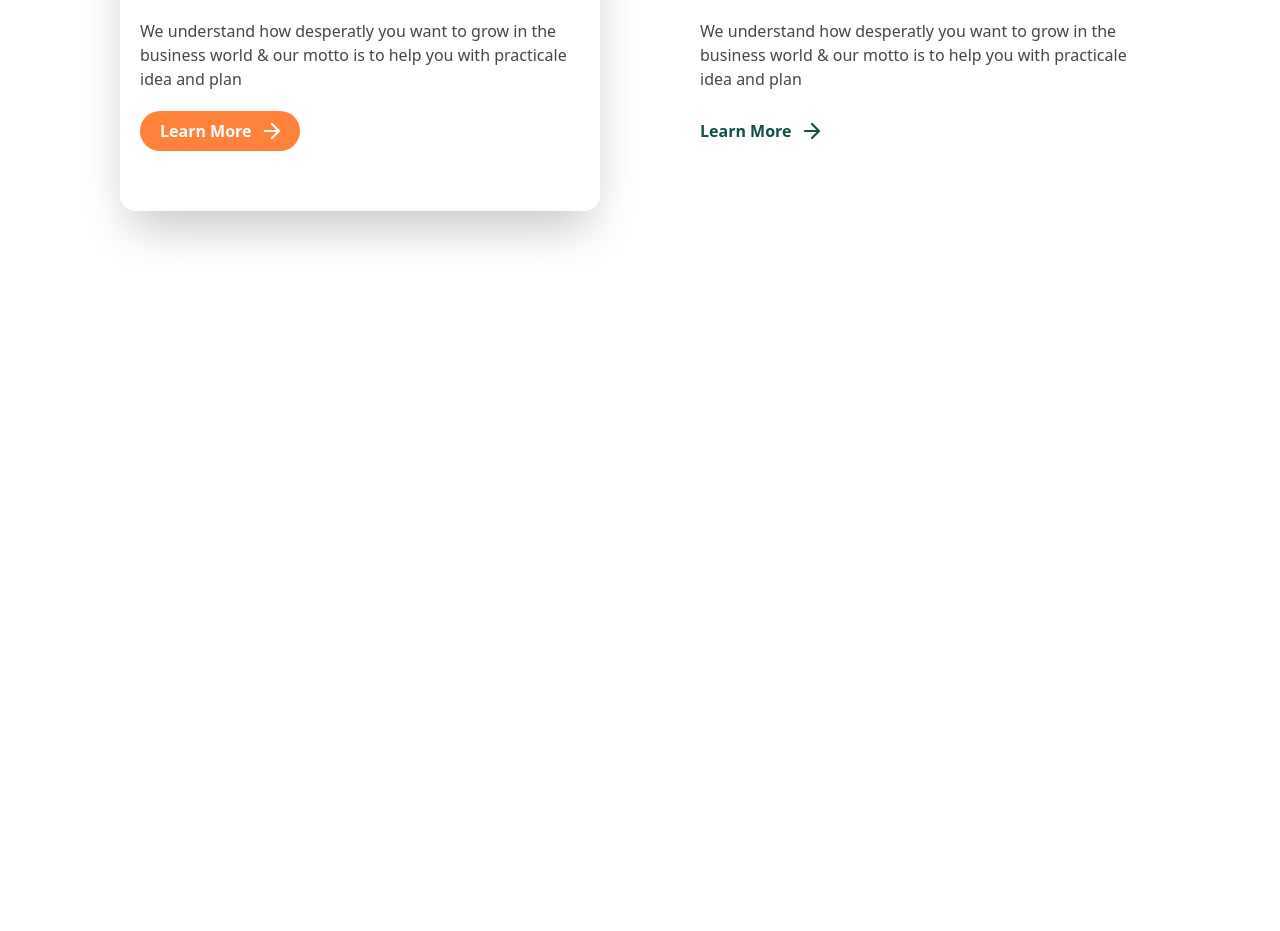
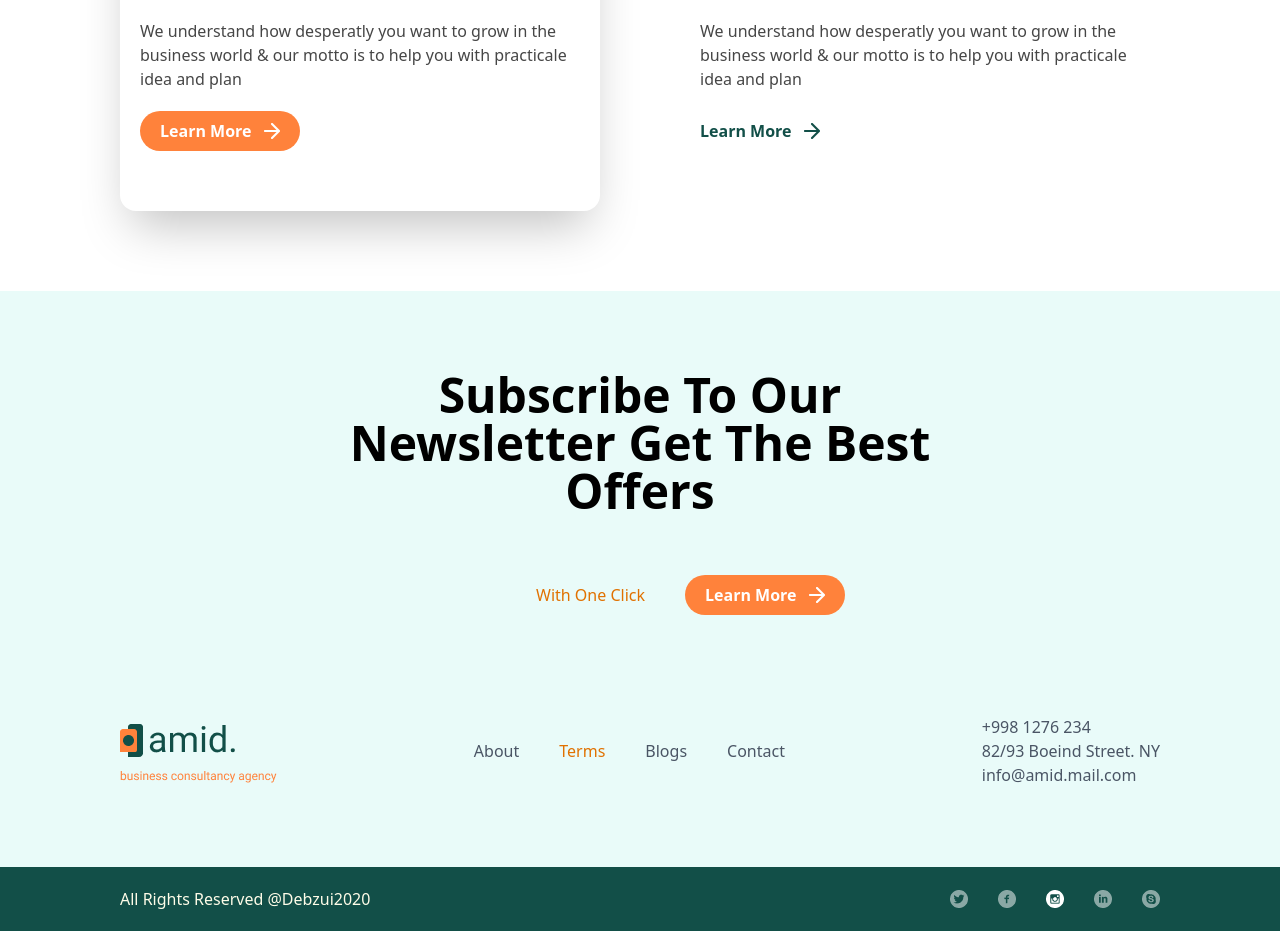
Before and after one commit to Mustafoqulova-Sabrina/git-lesson14, a website: page src/index.html in a window 1280 px wide. Shown: the part 4900-5831 px from the top of the page. Before the commit the page ends 5191 px from the top, so only its background shows below. Drawn offline with Linux system fonts and the light colour scheme.

Commit message:
end section5

```diff
--- a/src/index.html
+++ b/src/index.html
@@ -178,6 +178,34 @@
         </div>
         </div>
     </div>
+    <div class="p-5 py-20 md:px-30 bg-[#E9FBF9]">
+        <h1 class="text-center text-3xl md:text-5xl font-bold m-auto md:w-[673px]">Subscribe To Our Newsletter Get The Best Offers</h1>
+        <div class="flex md:ml-[40%] mt-10 gap-10 items-center">
+            <p class="text-amber-600">With One Click</p>
+             <button class="flex bg-[#FF823B] text-white gap-3 my-5 py-2 px-5 items-center rounded-3xl">
+                <p class="font-bold">Learn More</p>
+                <img src="./Group 198.png" alt="">
+            </button>
+        </div>
+        <div class="flex justify-between flex-wrap mt-20 items-center">
+            <img src="./Group 218.png" alt="">
+            <div class="md:flex gap-10 hidden">
+                <p class="text-gray-600">About</p>
+                <p class="text-amber-600">Terms</p>
+                <p class="text-gray-600">Blogs</p>
+                <p class="text-gray-600">Contact</p>
+            </div>
+            <div>
+                <p class="text-gray-600">+998 1276 234</p>
+                <p class="text-gray-600">82/93 Boeind Street. NY</p>
+                <p class="text-gray-600">info@amid.mail.com</p>
+            </div>
+        </div>
+    </div>
+    <div class="p-5  md:px-30 text-yellow-50 bg-[#124F48] flex justify-between  items-center">
+        <p>All Rights Reserved @Debzui2020</p>
+        <img src="./Group 220.png" alt="">
+    </div>
 
 
 </body>
```
Also changed, not shown: src/Group 218.png (added), src/Group 220.png (added), src/output.css.
